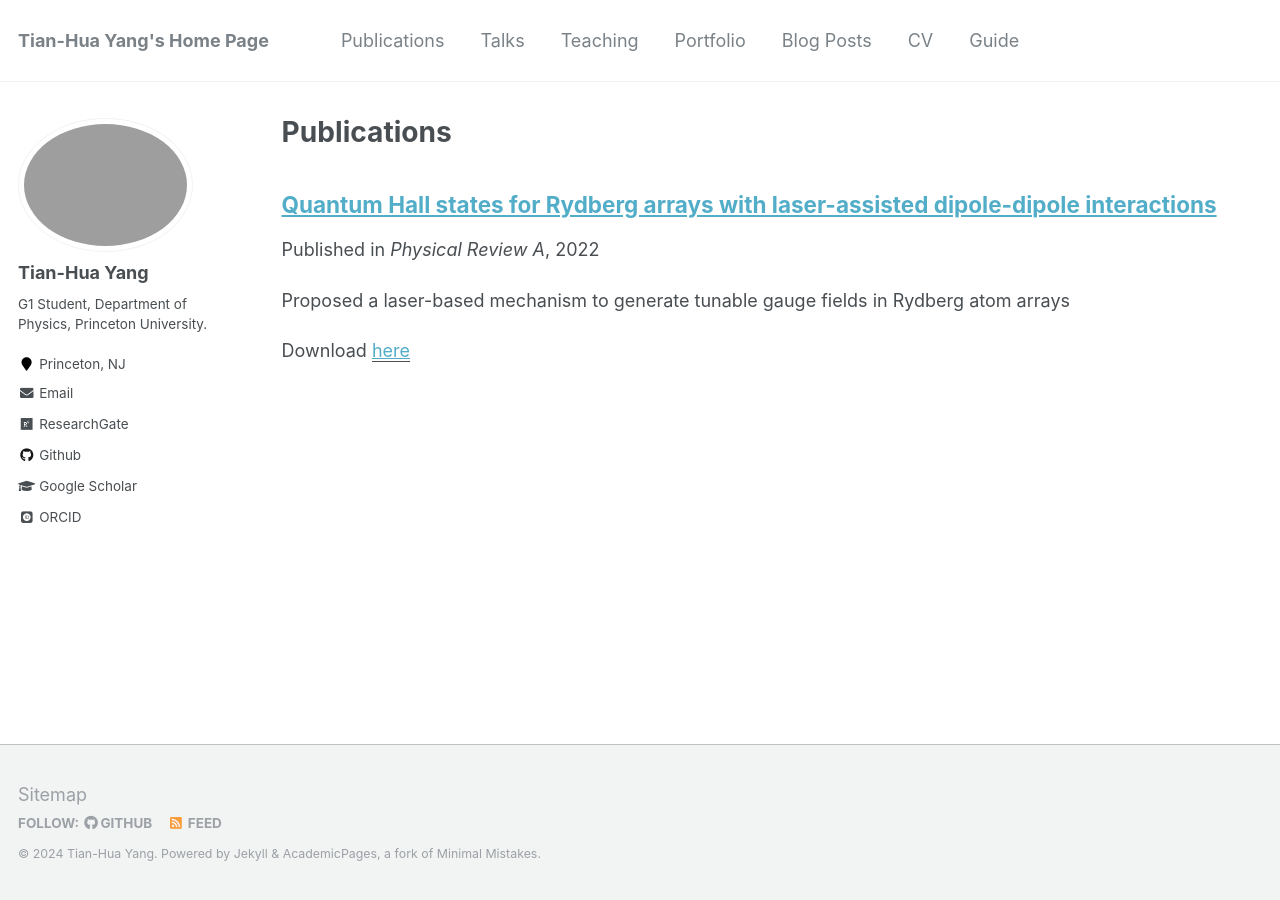
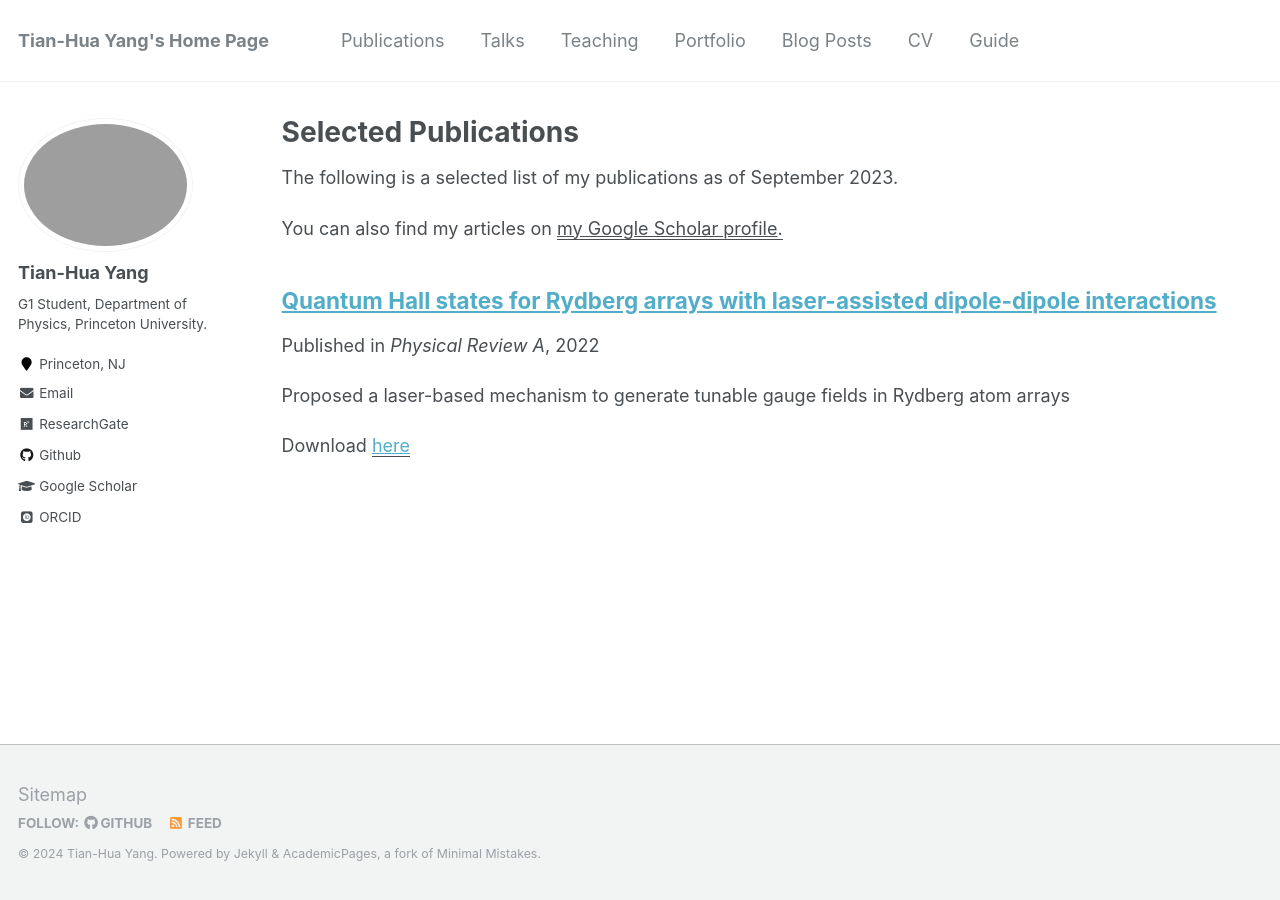
Before and after one commit to ThomasYangth/thomasyangth.github.io, a Jekyll site: the page built from _pages/publications.md, in a window 1280 px wide. Built offline with Jekyll 4.4.1, drawn with Linux system fonts in a browser that asks for light colours; some web fonts are replaced.

Commit message:
Update publications.md

```diff
--- a/_pages/publications.md
+++ b/_pages/publications.md
@@ -1,13 +1,14 @@
 ---
 layout: archive
-title: "Publications"
+title: "Selected Publications"
 permalink: /publications/
 author_profile: true
 ---
 
-{% if author.googlescholar %}
-  You can also find my articles on <u><a href="{{author.googlescholar}}">my Google Scholar profile</a>.</u>
-{% endif %}
+
+The following is a selected list of my publications as of September 2023.
+
+You can also find my articles on <u><a href="{{author.googlescholar}}">my Google Scholar profile</a>.</u>
 
 {% include base_path %}
 
```
